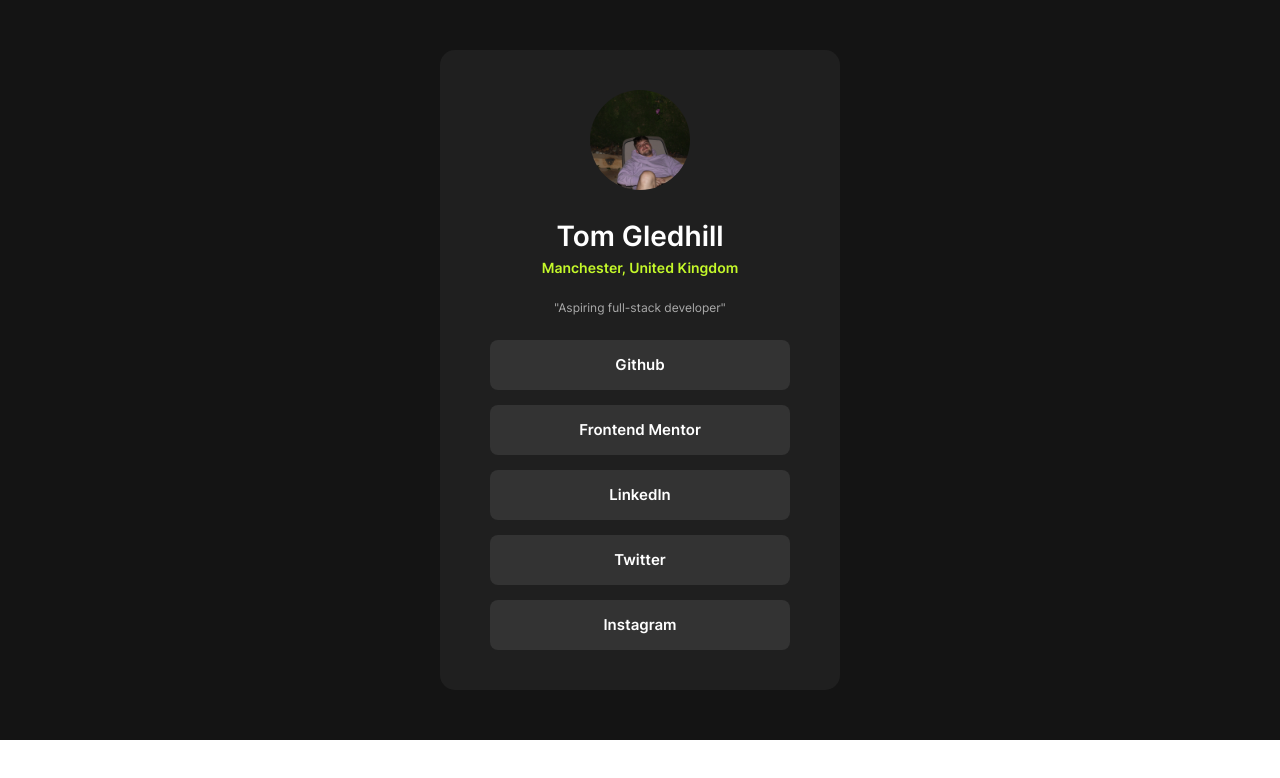
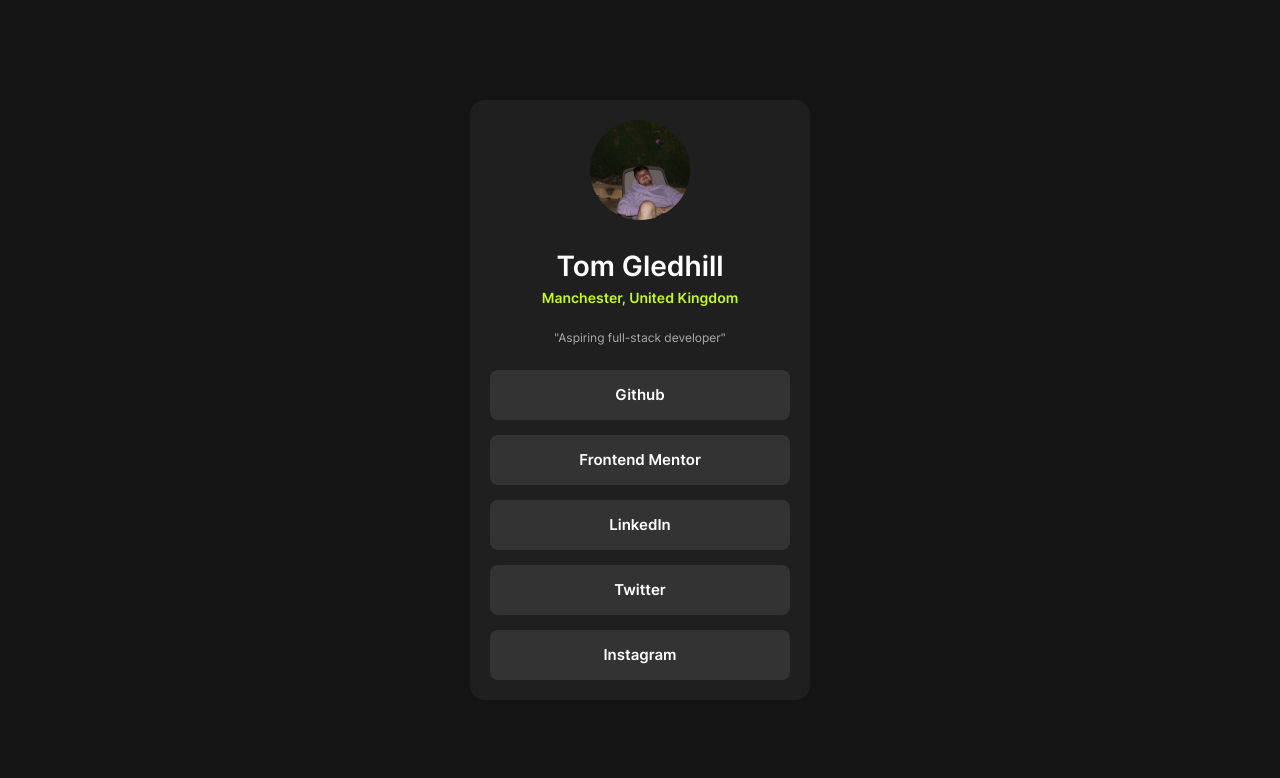
Before and after one commit to tg-ivy/social-links, a plain HTML site: page index.html in a window 1280 px wide. Drawn offline with Linux system fonts and the light colour scheme.

Commit message:
attempt screenshot fix using Keith's feedback

```diff
--- a/style.css
+++ b/style.css
@@ -3,10 +3,12 @@
     src: url(./assets/fonts/Inter-VariableFont_slnt\,wght.ttf)  format('truetype');
 }
 
-body {
+html, body {
     font-family: 'Inter';
     font-size: clamp(14px, 2.5vw, 18px);
     height: 100%;
+    margin: 0 auto;
+    padding: 0;
 }
 
 .container {
@@ -15,7 +17,6 @@ body {
     align-items: center;
     background-color: #141414;
     height: 100%;
-    padding: 50px;
 }
 
 .content-box {
@@ -23,10 +24,8 @@ body {
     flex-direction: column;
     justify-content: center;
     align-items: center;
-    width: min(400px, 80vw);
     background-color: #1f1f1f;
-    padding-top: 40px;
-    padding-bottom: 40px;
+    padding: 20px;
     border-radius: 15px;
 }
 
```
